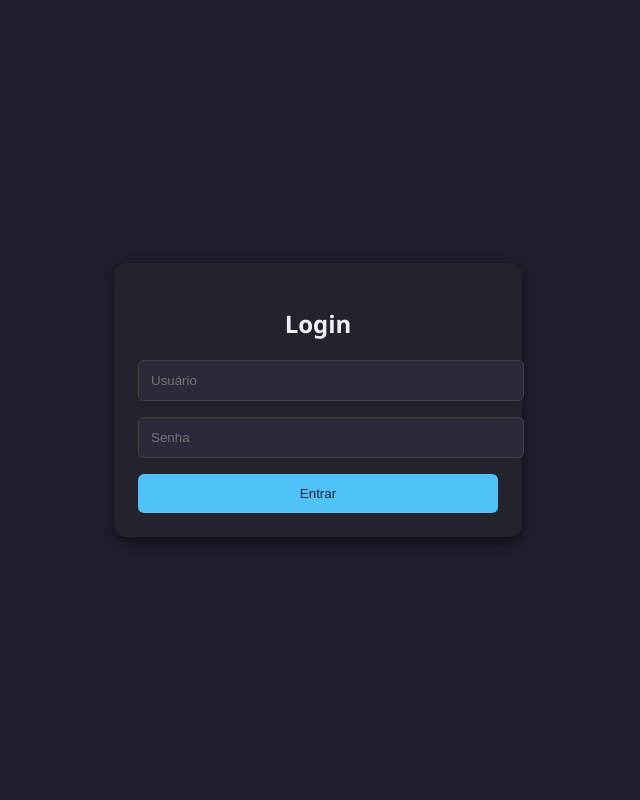
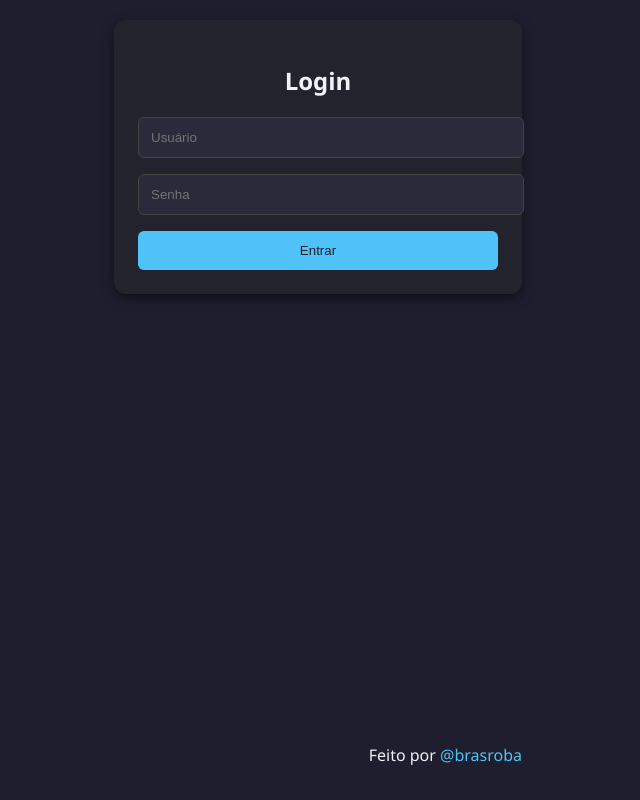
Before and after one commit to rifernandes/midnight-checker-netlify, a website: page public/login.html in a window 1280 px wide. Shown: the whole page, without its empty margins (322-962 px from the left). Drawn offline with Linux system fonts and the light colour scheme.

Commit message:
Update login.html

```diff
--- a/public/login.html
+++ b/public/login.html
@@ -45,5 +45,9 @@
       }
     });
   </script>
+  <footer>
+    <div class="left-footer"></div>
+    <div class="center-footer">Feito por <span>@brasroba</span></div>
+  </footer>
 </body>
 </html>
```
